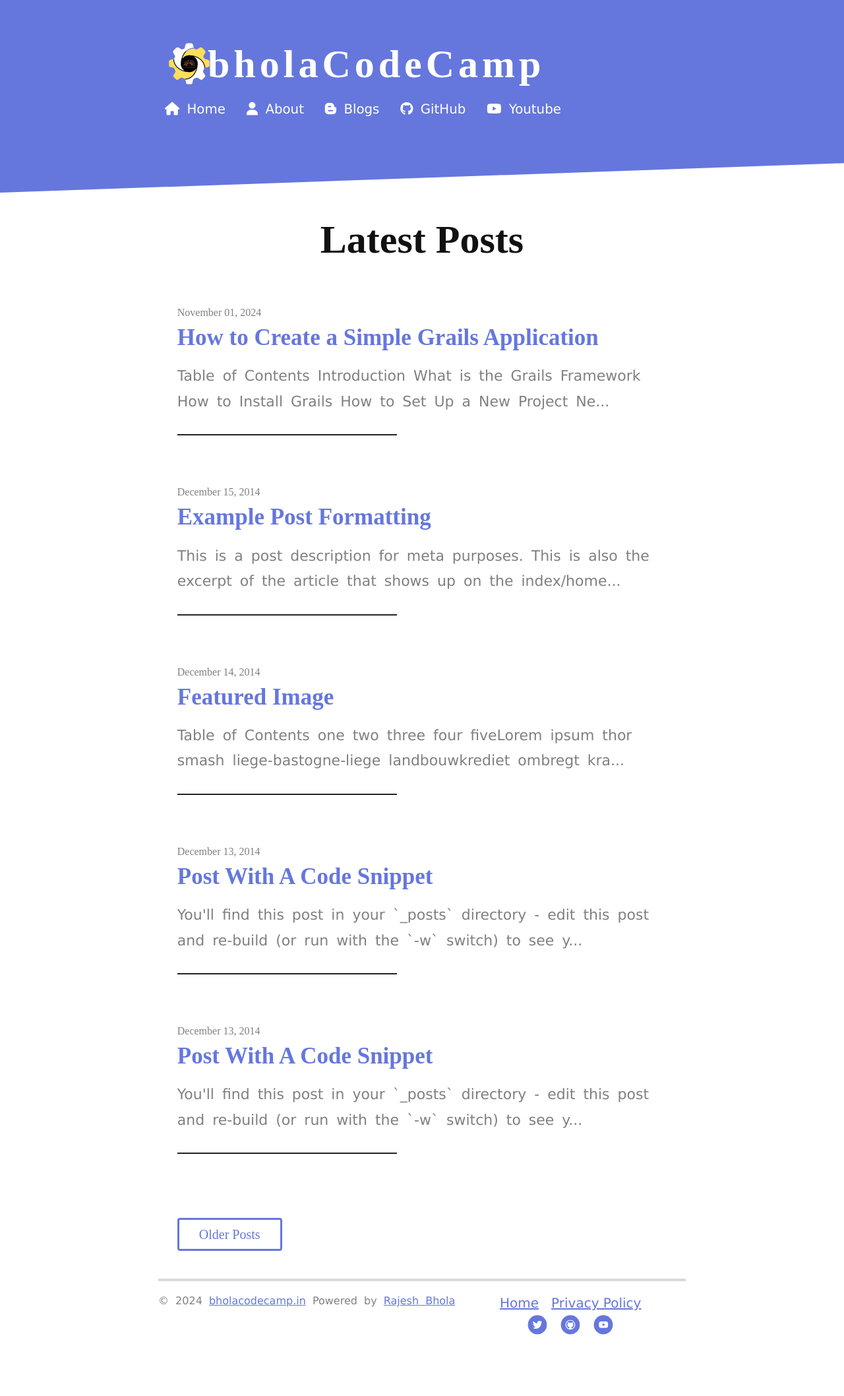
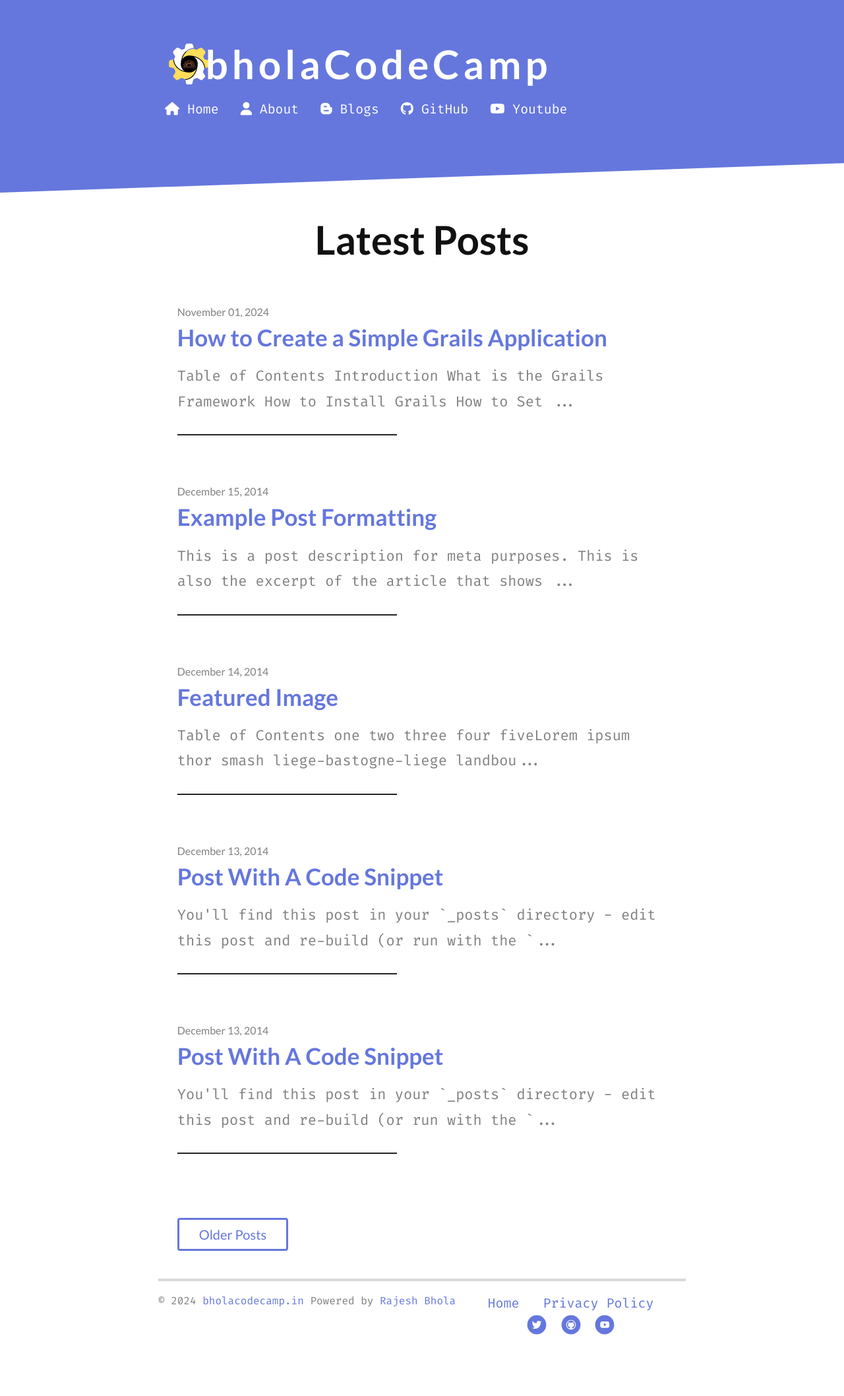
Before and after one commit to rajeshbhola/devguide, a Jekyll site: the page built from index.html, in a window 1280 px wide. Shown: the whole page at 66% size. Built offline with Jekyll 4.4.1, drawn with Linux system fonts in a browser that asks for light colours; nearby versions of some CDN libraries; some web fonts are replaced; the list of posts is cut into pages by our own code.

Commit message:
New Fonts added

```diff
--- a/_includes/head.html
+++ b/_includes/head.html
@@ -86,6 +86,9 @@
 
 	<link href="https://db.onlinewebfonts.com/c/cf3fb387331afda8f5d7f9c8dea3cd13?family=Jaturat" rel="stylesheet">
 
+	<link href="https://fonts.googleapis.com/css2?family=Lato:wght@400;700&display=swap" rel="stylesheet">
+
+	<link href="https://fonts.googleapis.com/css2?family=Fira+Code:wght@400;700&display=swap" rel="stylesheet">
 
 	{%- if site.google_analytics -%} {%- include google_analytics.html -%} {%-
 	endif -%}
--- a/_posts/2014-12-13-code-snippet copy.markdown
+++ b/_posts/2014-12-13-code-snippet copy.markdown
@@ -11,7 +11,9 @@ date: 2024-11-01
 
 ## Introduction
 
-Creating a simple Grails application is a straightforward process. Here’s a quick step-by-step guide to get you started. And this process is applicable for both VS Code and Intellij Ultimate Edition IDE.
+Creating a simple Grails application is a straight-forward process. Here’s a quick step-by-step guide to get you started.
+
+And this process is applicable for both VS Code and Intellij Ultimate Edition IDE.
 <br>
 <br>
 
--- a/_sass/_config.scss
+++ b/_sass/_config.scss
@@ -52,5 +52,5 @@ $line-height: 44px; // Consistent height for buttons, inputs etc.
 TYPE SETTINGS
 ***************/
 
-$sans-serif: 'Jaturat', cursive;
-$serif: 'Verdana', serif;
+$sans-serif: 'Jaturat', 'Lato';
+$serif: 'Fira code', 'Lato';
--- a/_sass/breakpoints/_mobileup.scss
+++ b/_sass/breakpoints/_mobileup.scss
@@ -553,7 +553,6 @@ strong, b {
 p, ul, li {
 	color: gray;
 	font-size: 22px;
-	word-spacing: 5px;
 }
 .date {
 	color: yellow;
@@ -606,3 +605,11 @@ p, ul, li {
 	  transform: translate(-50%, -50%) rotate(360deg);
 	}
   }
+a:-webkit-any-link {
+    color: #6577dd;
+    cursor: pointer;
+    text-decoration: none;
+}
+a:hover {
+text-decoration: underline;
+}
--- a/index.html
+++ b/index.html
@@ -12,7 +12,7 @@ title: bholacodecamp
 			<h3>
 				<a class="post-link" href="{{ post.url | relative_url }}">{{ post.title }}</a>
 			</h3>
-			<p class="description">{%- if post.description -%}{{ post.description  | strip_html | strip_newlines | truncate: 120 }}{%- else -%}{{ post.content | strip_html | strip_newlines | truncate: 120 }}{%- endif -%}</p>
+			<p class="description">{%- if post.description -%}{{ post.description  | strip_html | strip_newlines | truncate: 100 }}{%- else -%}{{ post.content | strip_html | strip_newlines | truncate: 100 }}{%- endif -%}</p>
 		</article><br>
 		{%- endfor -%}
 	</div>
```
